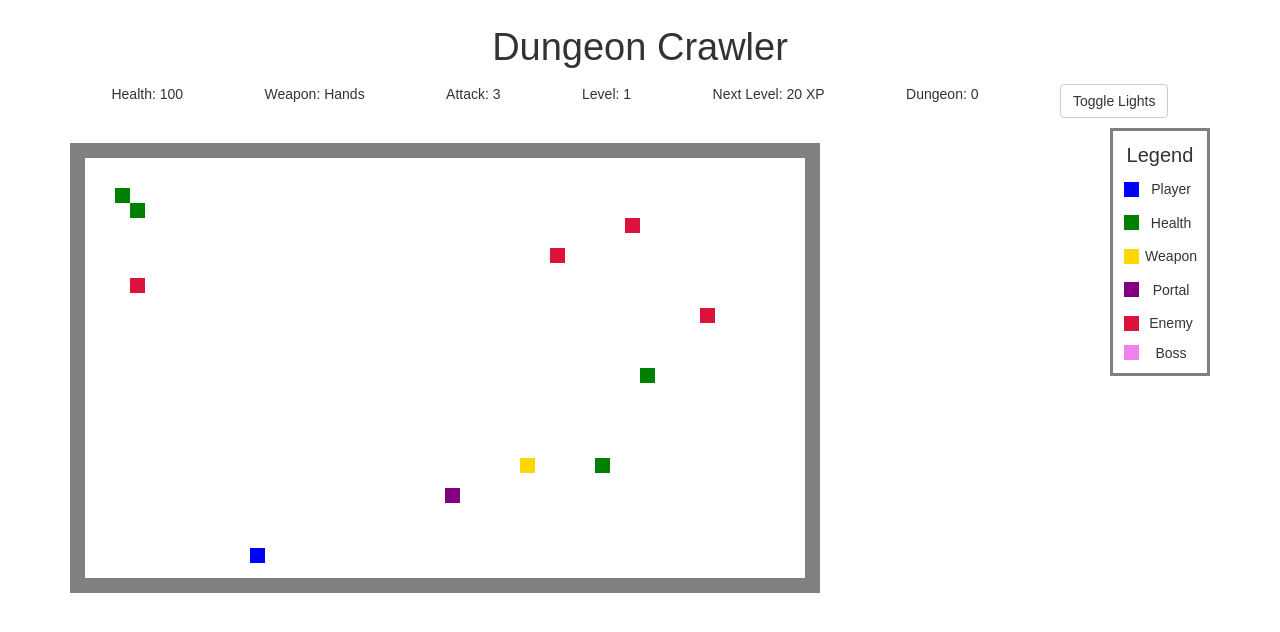
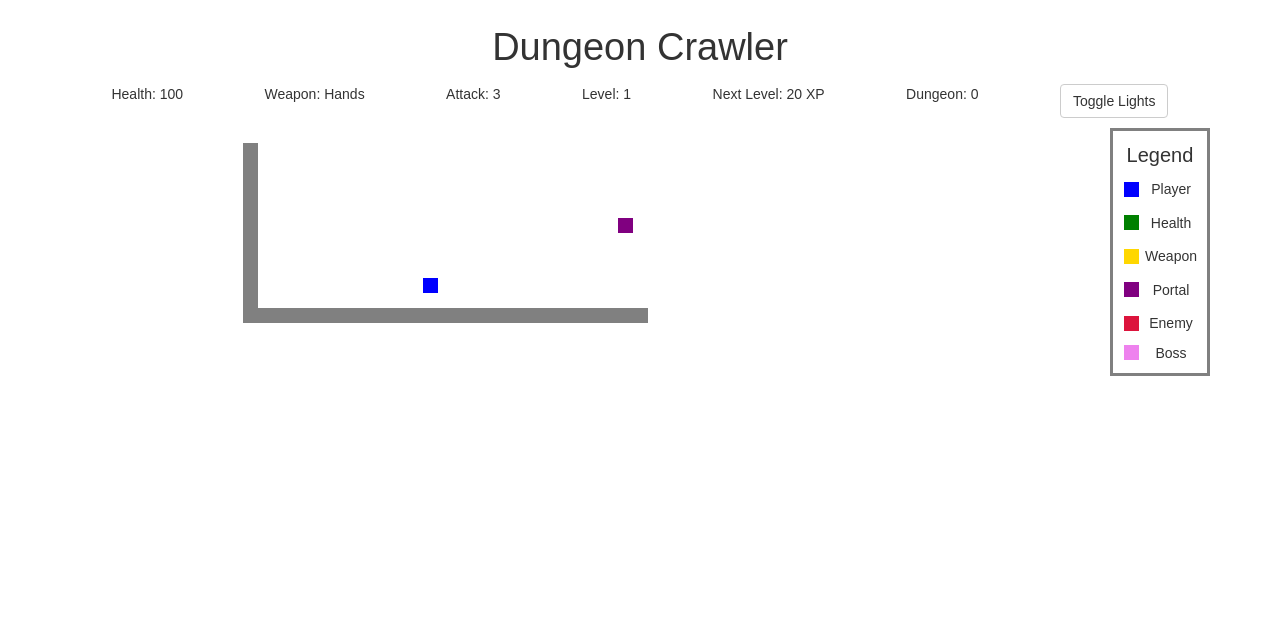
Before and after one commit to neliason/fcc-react-redux-dungeon-crawler, a React (Create React App) app: page / in a window 1280 px wide. Shown: the top 632 px of the page. Built offline with nearby package versions, Linux system fonts and the light colour scheme.

Commit message:
can only see map within range

```diff
--- a/src/containers/App.js
+++ b/src/containers/App.js
@@ -7,9 +7,7 @@ import StatsPanel from '../components/StatsPanel';
 import Title from '../components/Title';
 import Legend from '../components/Legend';
 
-const SIGHT_RANGE = 4;
-
-class App extends Component {
+export class App extends Component {
 
   static propTypes = {
     playerHealth: PropTypes.number.isRequired,
@@ -36,6 +34,10 @@ class App extends Component {
   }
 
   render() {
+    const LIGHT_RANGE = 4;
+    const ROW_RANGE = 10;
+    const COL_RANGE = 15;
+
     return (
       <div className="App">
         <Title
@@ -55,22 +57,32 @@ class App extends Component {
             {this.props.map.map((row, rowIndex) => {
               return(
                 <div key={rowIndex} className="map-row">
-                  {row.map((block, colIndex) => {
+                  {
+                    row.filter(() =>
+                      rowIndex < this.props.playerCoordinates.row + ROW_RANGE
+                      && rowIndex > this.props.playerCoordinates.row - ROW_RANGE
+                    ).map((block, colIndex) => {
                       return(
                         <span key={colIndex}>
                           {
-                          ( !this.props.lightsOn &&
-                            (rowIndex < this.props.playerCoordinates.row - SIGHT_RANGE
-                            || rowIndex > this.props.playerCoordinates.row + SIGHT_RANGE
-                            || colIndex < this.props.playerCoordinates.col - SIGHT_RANGE
-                            || colIndex > this.props.playerCoordinates.col + SIGHT_RANGE)
+                            colIndex < this.props.playerCoordinates.col + COL_RANGE
+                            && colIndex > this.props.playerCoordinates.col - COL_RANGE
+                            && (
+                              (
+                                !this.props.lightsOn &&
+                                (rowIndex < this.props.playerCoordinates.row - LIGHT_RANGE
+                                || rowIndex > this.props.playerCoordinates.row + LIGHT_RANGE
+                                || colIndex < this.props.playerCoordinates.col - LIGHT_RANGE
+                                || colIndex > this.props.playerCoordinates.col + LIGHT_RANGE)
                               )
                               ? <span className={`block blackout block-value-${block}`} key={colIndex} />
                               : <span className={`block block-value-${block}`} key={colIndex} />
+                            )
                           }
                         </span>
                       );
-                  })}
+                    })
+                  }
                 </div>
               );
             })}
```
Lines whose indentation alone changed are shown as unchanged.
